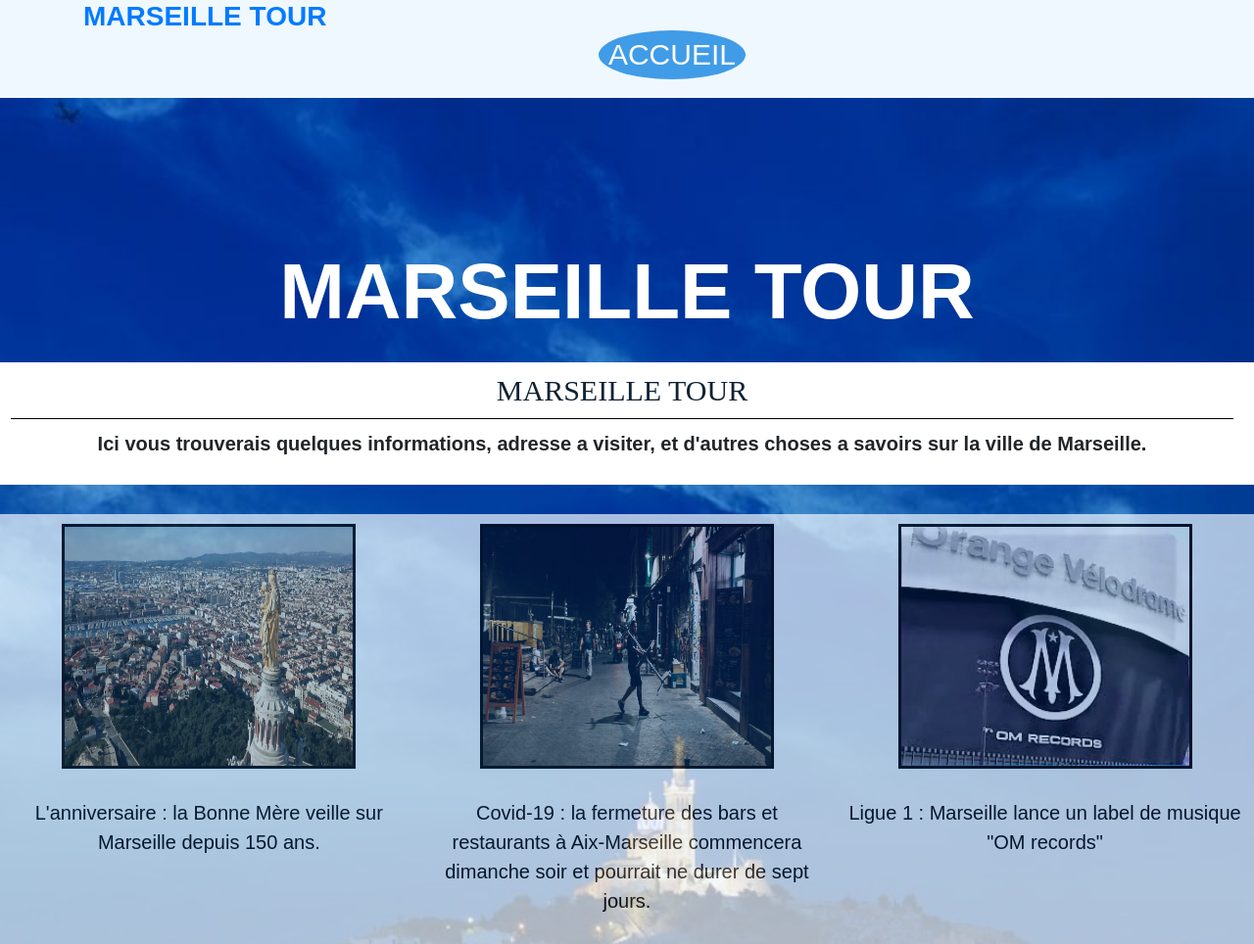
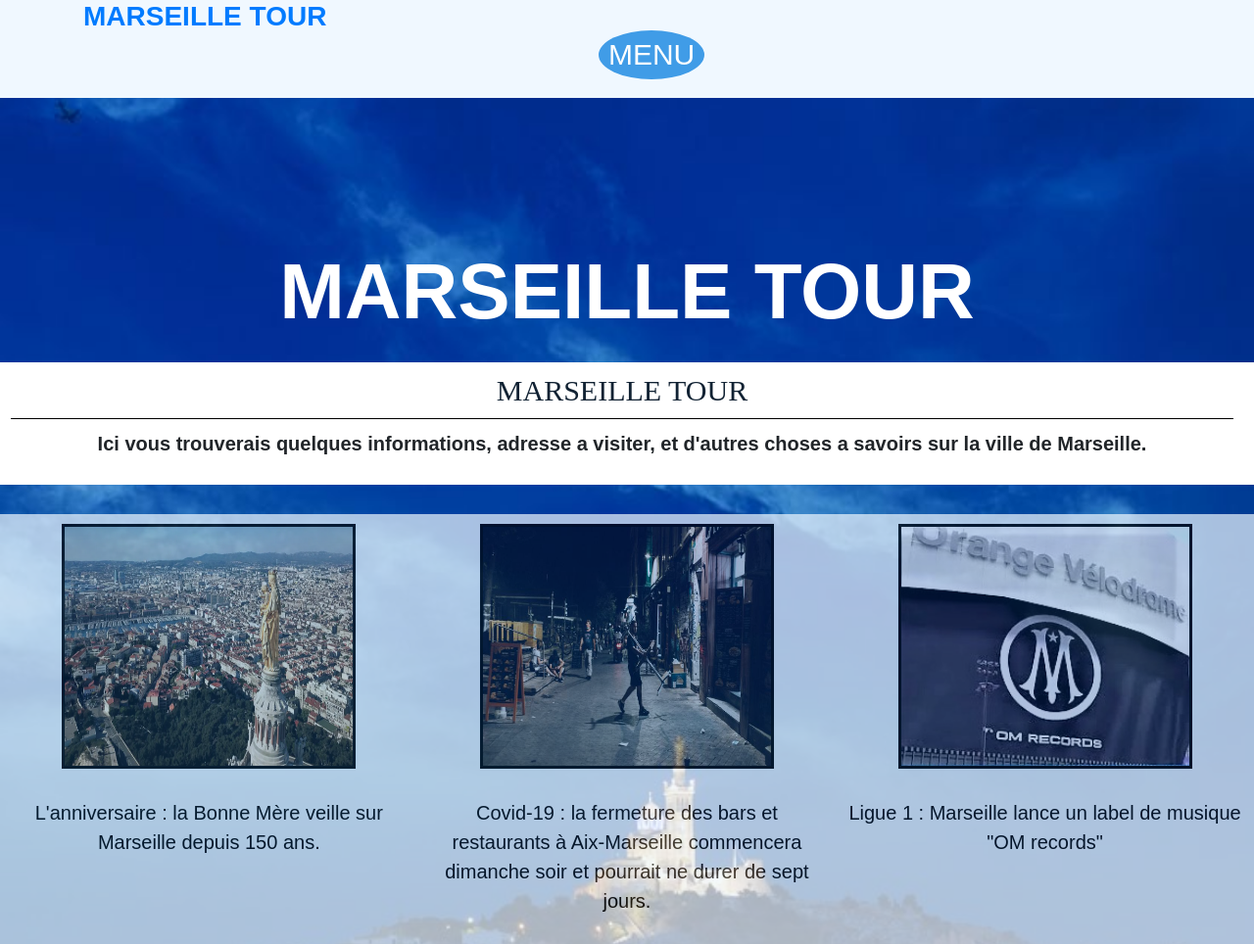
Before and after one commit to adel-zammit/ville-marseille, a plain HTML site: page marseille.html in a window 1280 px wide. Shown: the top 964 px of the page at 98% size. Drawn offline with nearby package versions, Linux system fonts and the light colour scheme.

Commit message:
Ville de Marseille

```diff
--- a/marseille.html
+++ b/marseille.html
@@ -20,7 +20,7 @@
                 <div>
 
                     <div class="dropdown">
-                        <button class="boutonmenuprincipal">accueil</button>
+                        <button class="boutonmenuprincipal">Menu</button>
                         <div class="dropdown-child">
                             <a href="marseille.html">Accueil</a>
                             <a href="marseille1.html">Histoire</a>
```
